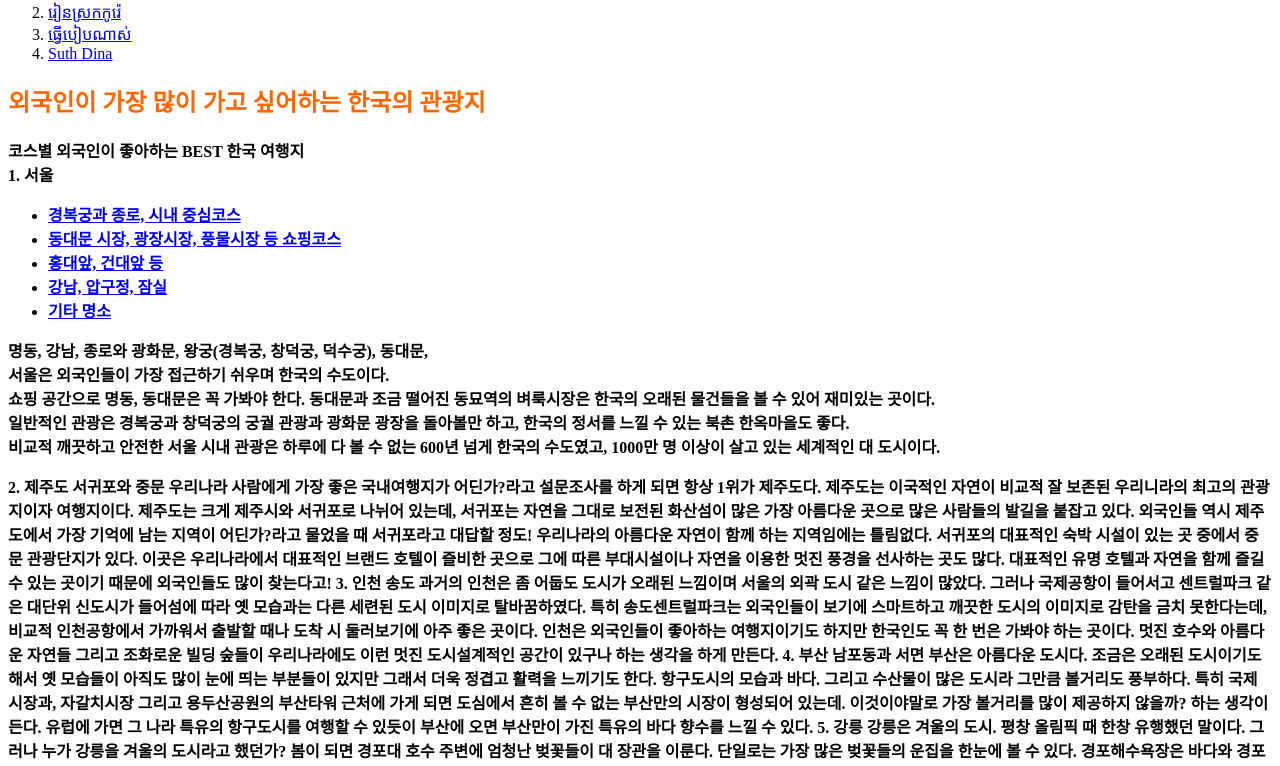
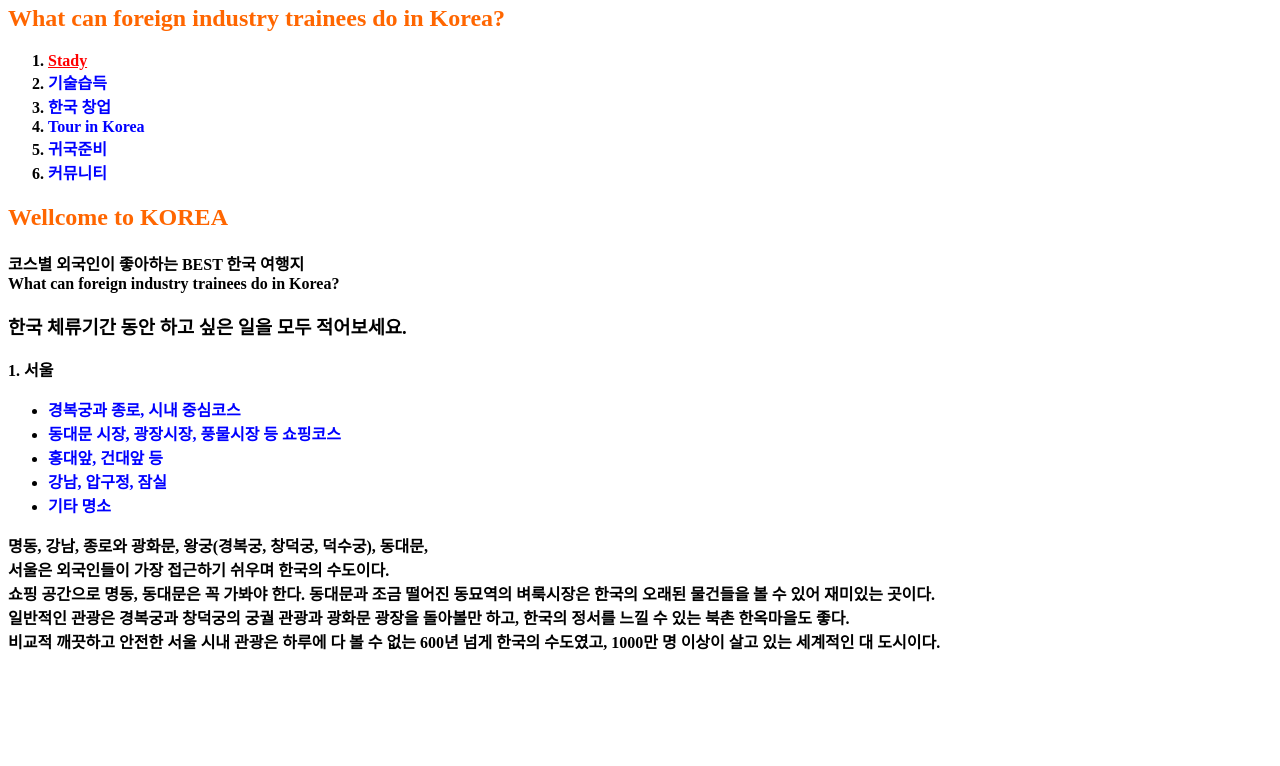
Before and after one commit to ij33/Khmae, a plain HTML site: page 1.html in a window 1280 px wide. Shown: the part 107-873 px from the top of the page. After the commit the page ends 800 px from the top, so only its background shows below. Drawn offline with Linux system fonts and the light colour scheme; a script that the page names is missing.

Commit message:
Add files via upload

```diff
--- a/1.html
+++ b/1.html
@@ -5,27 +5,61 @@
 
 <head>
 <meta charset="utf-8">
-<title>Khmae-HOME</title>
+<!-- Global site tag (gtag.js) - Google Analytics -->
+<script async src="https://www.googletagmanager.com/gtag/js?id=G-1PDZ28EHNM"></script>
+<script>
+  window.dataLayer = window.dataLayer || [];
+  function gtag(){dataLayer.push(arguments);}
+  gtag('js', new Date());
+
+  gtag('config', 'G-1PDZ28EHNM');
+</script>
+<title>KDream</title>
+<style>
+   a {
+     color:blue;
+     text-decoration: none;
+   }
+   h1 {font-size: 45px;
+       text-align: center;
+
+   }
+</style>
 </head>
 
 <body>
-  <h1><a href="index.html">ពលករខ្មែរនៅកូរ៉េ</a></h1>
+  <h1><a href="index.html">KOREA DREAM</a></h1>
+  <h2><strong><span style="color: #ff6600">What can foreign industry trainees do in Korea?</span><strong></h2><p></p>
   <ol>
-    <li><a href="1.html"target="_blank" title="한국 관광명소 소개와 투어 코스안내">
-      ធ្វើដំណើរនៅកូរ៉េ</a></li>
-    <li><a href="2.html"target="_blank" title="한국에서 배울 수 있는 모든 것의 안내">
-      រៀនស្រកកូរ៉េ</a></li>
-    <li><a href="3.html"target="_blank" title="한국에 체류하는 현명한 방법 안내">
-      ធ្វើបៀបណាស់</a></li>
-    <li><a href="4.html"target="_blank" title="숫디나 전 대사 석방과 관련된 소식">
-      Suth Dina</a></li>
+    <li><a href="1.html" title="한국 체류기간 동안 무엇을 배울 수 있을까?"style="color:red;text-decoration: underline;">Stady</a></li>
+    <li><a href="2.html" title="한국에서 배운 기술로 평생직업 만들기">기술습득</a></li>
+    <li><a href="3.html" title="한국으로 이민까지 생각하는 창업아이템은 무엇이 좋을까?">한국 창업</a></li>
+    <li><a href="4.html" title="한국에 체류하는 동안 한국 명승지 돌아보기">Tour in Korea</a></li>
+    <li><a href="5.html" title="4년 10개월 후 귀국을 미리 준비하자!">귀국준비</a></li>
+    <li><a href="6.html" title="기타 한국에서 외국인 근로자가 할 수 있는 일">커뮤니티</a></li>
   </ol>
   <p>
     </p>
-    <h2><strong><span style="color: #ff6600">외국인이 가장 많이 가고 싶어하는 한국의 관광지</span><strong></h2>
+<h2><strong><span style="color: #ff6600">Wellcome to KOREA</span><strong></h2>
   <p>
   </p>
-코스별 외국인이 좋아하는 BEST 한국 여행지<br>
+      코스별 외국인이 좋아하는 BEST 한국 여행지<br>
+      What can foreign industry trainees do in Korea?
+      <h3>한국 체류기간 동안 하고 싶은 일을 모두 적어보세요.</h3>
+      <!--Start of Tawk.to Script-->
+     <script type="text/javascript">
+     var Tawk_API=Tawk_API||{}, Tawk_LoadStart=new Date();
+     (function(){
+     var s1=document.createElement("script"),s0=document.getElementsByTagName("script")[0];
+     s1.async=true;
+     s1.src='https://embed.tawk.to/5ec4f0ef6f7d401ccbb838ed/default';
+     s1.charset='UTF-8';
+     s1.setAttribute('crossorigin','*');
+     s0.parentNode.insertBefore(s1,s0);
+     })();
+     </script>
+     <!--End of Tawk.to Script-->
+  <p></p>
       1. 서울<br>
 <ul>
   <li><a href="101city.html" target="_blank" title="서울역-명동-덕수궁-광화문-경복궁-북촌마을-창덕궁 등 한국의 전통을 볼 수 있는 시내 중심지 투어코스 안내">경복궁과 종로, 시내 중심코스</a></li>
@@ -39,39 +73,26 @@
       쇼핑 공간으로 명동, 동대문은 꼭 가봐야 한다. 동대문과 조금 떨어진 동묘역의 벼룩시장은 한국의 오래된 물건들을 볼 수 있어 재미있는 곳이다.<br>
       일반적인 관광은 경복궁과 창덕궁의 궁궐 관광과 광화문 광장을 돌아볼만 하고, 한국의 정서를 느낄 수 있는 북촌 한옥마을도 좋다.<br>
       비교적 깨끗하고 안전한 서울 시내 관광은 하루에 다 볼 수 없는 600년 넘게 한국의 수도였고, 1000만 명 이상이 살고 있는 세계적인 대 도시이다.<br>
-<p></p>
-      2. 제주도 서귀포와 중문
-      우리나라 사람에게 가장 좋은 국내여행지가 어딘가?라고 설문조사를 하게 되면 항상 1위가 제주도다. 제주도는 이국적인 자연이 비교적 잘 보존된 우리니라의 최고의 관광지이자 여행지이다. 제주도는 크게 제주시와 서귀포로 나뉘어 있는데, 서귀포는 자연을 그대로 보전된 화산섬이 많은 가장 아름다운 곳으로 많은 사람들의 발길을 붙잡고 있다. 외국인들 역시 제주도에서 가장 기억에 남는 지역이 어딘가?라고 물었을 때 서귀포라고 대답할 정도! 우리나라의 아름다운 자연이 함께 하는 지역임에는 틀림없다.
-      서귀포의 대표적인 숙박 시설이 있는 곳 중에서 중문 관광단지가 있다. 이곳은 우리나라에서 대표적인 브랜드 호텔이 즐비한 곳으로 그에 따른 부대시설이나 자연을 이용한 멋진 풍경을 선사하는 곳도 많다. 대표적인 유명 호텔과 자연을 함께 즐길 수 있는 곳이기 때문에 외국인들도 많이 찾는다고!
+  <p></p>
+  <div id="disqus_thread"></div>
+<script>
 
-      3. 인천 송도
-      과거의 인천은 좀 어둡도 도시가 오래된 느낌이며 서울의 외곽 도시 같은 느낌이 많았다. 그러나 국제공항이 들어서고 센트럴파크 같은 대단위 신도시가 들어섬에 따라 옛 모습과는 다른 세련된 도시 이미지로 탈바꿈하였다. 특히 송도센트럴파크는 외국인들이 보기에 스마트하고 깨끗한 도시의 이미지로 감탄을 금치 못한다는데, 비교적 인천공항에서 가까워서 출발할 때나 도착 시 둘러보기에 아주 좋은 곳이다.
-      인천은 외국인들이 좋아하는 여행지이기도 하지만 한국인도 꼭 한 번은 가봐야 하는 곳이다. 멋진 호수와 아름다운 자연들 그리고 조화로운 빌딩 숲들이 우리나라에도 이런 멋진 도시설계적인 공간이 있구나 하는 생각을 하게 만든다.
+/**
+*  RECOMMENDED CONFIGURATION VARIABLES: EDIT AND UNCOMMENT THE SECTION BELOW TO INSERT DYNAMIC VALUES FROM YOUR PLATFORM OR CMS.
+*  LEARN WHY DEFINING THESE VARIABLES IS IMPORTANT: https://disqus.com/admin/universalcode/#configuration-variables*/
+/*
+var disqus_config = function () {
+this.page.url = PAGE_URL;  // Replace PAGE_URL with your page's canonical URL variable
+this.page.identifier = PAGE_IDENTIFIER; // Replace PAGE_IDENTIFIER with your page's unique identifier variable
+};
+*/
+(function() { // DON'T EDIT BELOW THIS LINE
+var d = document, s = d.createElement('script');
+s.src = 'https://kdream-3.disqus.com/embed.js';
+s.setAttribute('data-timestamp', +new Date());
+(d.head || d.body).appendChild(s);
+})();
+</script>
+<noscript>Please enable JavaScript to view the <a href="https://disqus.com/?ref_noscript">comments powered by Disqus.</a></noscript>
 
-      4. 부산 남포동과 서면
-      부산은 아름다운 도시다. 조금은 오래된 도시이기도 해서 옛 모습들이 아직도 많이 눈에 띄는 부분들이 있지만 그래서 더욱 정겹고 활력을 느끼기도 한다. 항구도시의 모습과 바다. 그리고 수산물이 많은 도시라 그만큼 볼거리도 풍부하다.
-      특히 국제시장과, 자갈치시장 그리고 용두산공원의 부산타워 근처에 가게 되면 도심에서 흔히 볼 수 없는 부산만의 시장이 형성되어 있는데. 이것이야말로 가장 볼거리를 많이 제공하지 않을까? 하는 생각이 든다. 유럽에 가면 그 나라 특유의 항구도시를 여행할 수 있듯이 부산에 오면 부산만이 가진 특유의 바다 향수를 느낄 수 있다.
-
-      5. 강릉
-      강릉은 겨울의 도시. 평창 올림픽 때 한창 유행했던 말이다. 그러나 누가 강릉을 겨울의 도시라고 했던가? 봄이 되면 경포대 호수 주변에 엄청난 벚꽃들이 대 장관을 이룬다. 단일로는 가장 많은 벚꽃들의 운집을 한눈에 볼 수 있다. 경포해수욕장은 바다와 경포 호수가 합쳐지고 그에 더하여 봄 벚꽃이 합쳐지면 그야말로 천국에 온 기분이 들기도 한다. 꼭 꽃이 피는 봄에 이곳을 가보길 권한다.
-
-      6. 속초
-      동해안의 강릉을 갔다고 한다면 속초도 빼놓을 수 없는 여행지이다. 속초는 중간에 호수가 있고, 다리로 이어진 곳을 지나 동명항과 설악산으로 크게 나눌 수 있는데 두 군데 다 빼어난 경치와 풍경을 자랑하는 곳이다. 동명항에 가면 정자를 보고 전망대에 올라가 속초를 내려다 보자. 무거운 마음의 짐을 덜어버릴 수 있을 것이다.
-      그리고 동명항의 대게를 꼭 먹어보길 추천한다. 보통 대게는 영덕에서 많이 잡히는데 요즘은 지구온난화로 인하여 더 북쪽인 속초에서도 더욱 호황인 듯하다. 큰마음을 먹고 대게 파티를 하는 것도 가장 즐거운 추억을 만드는 한 방법이다.
-
-      7. 대구
-      대구는 우리나라의 중심에 있는 도시로 교통의 중심지이기도 하다. 보통 대구 하면 중심에 있는 이월드를 생각하기 마련! 대구도 모노레일을 타고 여행지를 다니면 정말 갈 곳이 많다. 대구 모노레일은 지하철 3호선. 대구사격장 > 달성 공원 > 대구예술 발전소 > 이월드까지 이어진 멋진 노선을 구축하고 있다.
-      그러나 필자는 대구의 도심 속 이미지보다는 비슬산이라고 하는 아름 더운 산을 소개하고 싶다. 봄이 되면 아름다운 풍경으로 유명하고 특히 철쭉이 정상에 군락을 이루는 곳으로 맑은 공기를 마시면서 걷기 가장 좋은 산이 아닌가 한다.
-
-      8. 경주
-      대한민국의 역사를 알기 위해서는 경주로 여행을 가라는 말이 있는 것과 같이 경주는 신라의 고장이기도 하다. 그러나 봄에는 역시 경주는 벚꽃놀이가 가장 유명하다고 할 수 있다. 보문단지에 핀 벚꽃을 비롯하여 어딜 가더라도 분홍빛의 아름다운 꽃은 그야말로 절정을 이루기 바쁘다. 보문단지에서 자전거를 하나 빌려서 이 꽃길을 따라 달리게 되면 끝도 없는 벚꽃길을 맞이할 수 있을 것이다.
-
-      9. 여수
-      여수는 엑스포의 고장으로 알려져 있다. 틀린 말은 아니다. 지금도 여수엑스포 박람회 장소 근처에 많은 볼거리가 제공되기 때문이다. 요즘에는 여수의 밤바다가 유명한데 여수 포차라든지 자산공원과 돌산공원을 잇는 케이블카로 많은 관광객을 불러 모은다.
-      자산공원에서 타는 여수 케이블카는 즐거움뿐만 아니라 타는 곳에서 바라본 풍경이 일품이다. 엠블호텔과 오동도가 보이는 위치에서 바다를 조망할 수 있다. 이곳에 올라오게 되면 여수가 이리 아름다운 섬이었다는 것을 새삼 느낄 수 있을 것이다.
-      또한 여수엑스포 전망대에 올라가면 박람회장을 내려다볼 수 있다. 여수엑스포의 빅 오 쇼는 꼭 한번 구경해보길 추천한다! 세계 어느 곳을 가더라도 이런 멋진 공연을 보기는 어려울 것이다. 멋진 공연과 바다의 싱그러움이 함께 하는 곳! 이제 여수는 외국인이 사랑하는 여행지로 발돋움하고 있다.
-
-      10. 전주
-      보통이 국내 여행지들 중 경주 이외에는 우리의 오랜 것이라고 하기 보다 새로운 문명으로 만들어진 것이 더 많다. 그러나 전주는 과거의 영광을 되찾듯 옛 모습이 남아 있는 여행지이다. 전주한옥마을, 경기전, 그리고 그 밖의 주변의 체험장을 둘러보면 아주 재미있고 특색 있는 개성이 강하면서 우리의 오랜 전통을 벗어나지 않는 곳이 많다.
-      우리의 전통문화를 체험해 봄으로써 더욱 우리나라의 전통문화를 사랑하게 되고, 오랫동안 기억할 수 있는 여행이 될 것이다. 우리의 것으로 여행 상품을 만든 전주. 수도권과 거리도 가까워 외국인들이 더욱 많이 방문할 수 있는 곳이다.
-      대한민국은 여행하기 참 좋은 곳이다. 실제로 해외에 나가보면 우리나라만큼 살기 좋은 곳은 없다. 선진국들은 그저 좋아 보이지만 저녁 8시만 되면 모든 상점이 문을 닫고, 동남아는 아직 치안이 불안하고, 중동은 매우 덥다. 외국인들이 우리나라에 방문하면 24시간 즐길 수 있는 문화와 불이 꺼지지 않은 시내, 높은 치안 수준, 저렴한 가격과 숙소까지 그야말로 멋진 여행지의 매력을 다 가지고 있다. 이번 봄에는 해외보다는 국내여행지를 따나 보는 것은 어떨까? 지금까지 소개한 도시 10군데를 하나도 빠지지 않고 여행해 보는 것도 큰 의미가 있을 것이다.
+</body>
```
